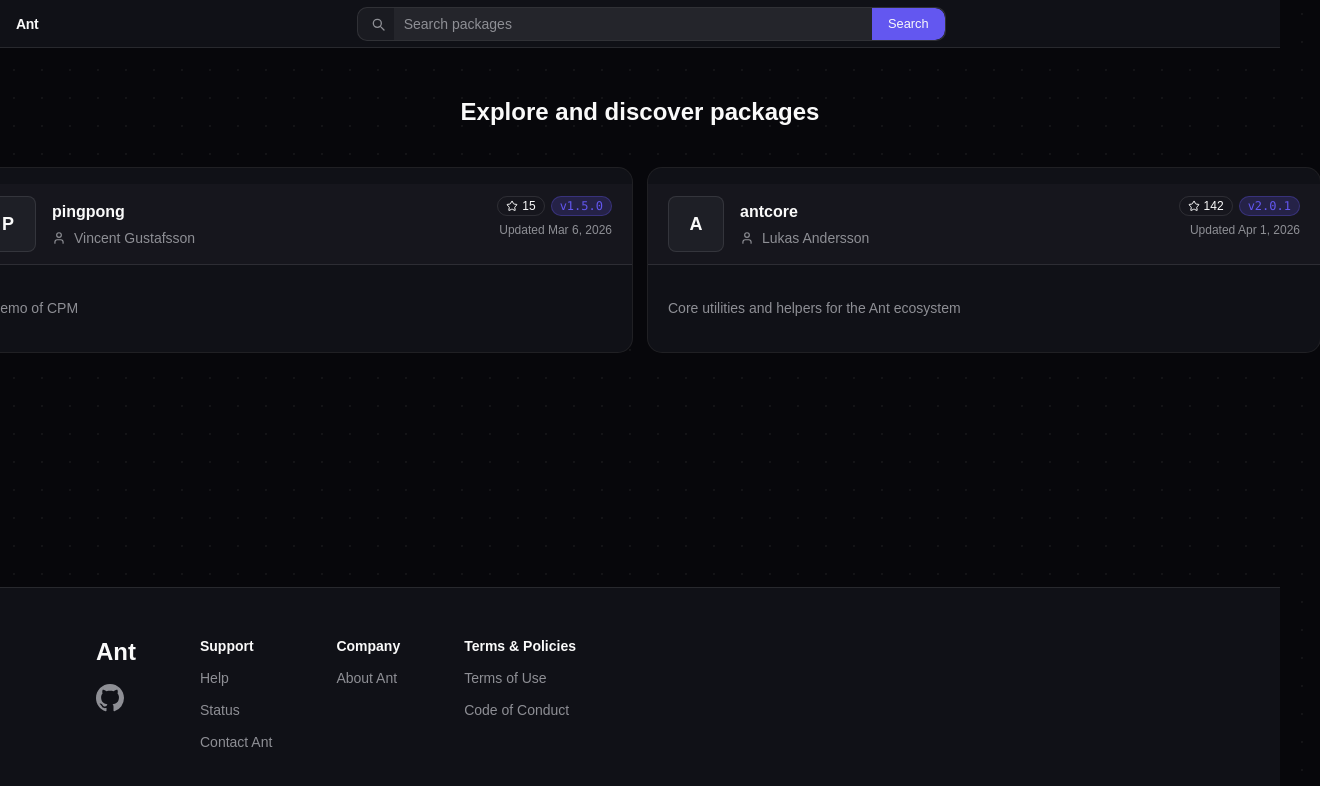
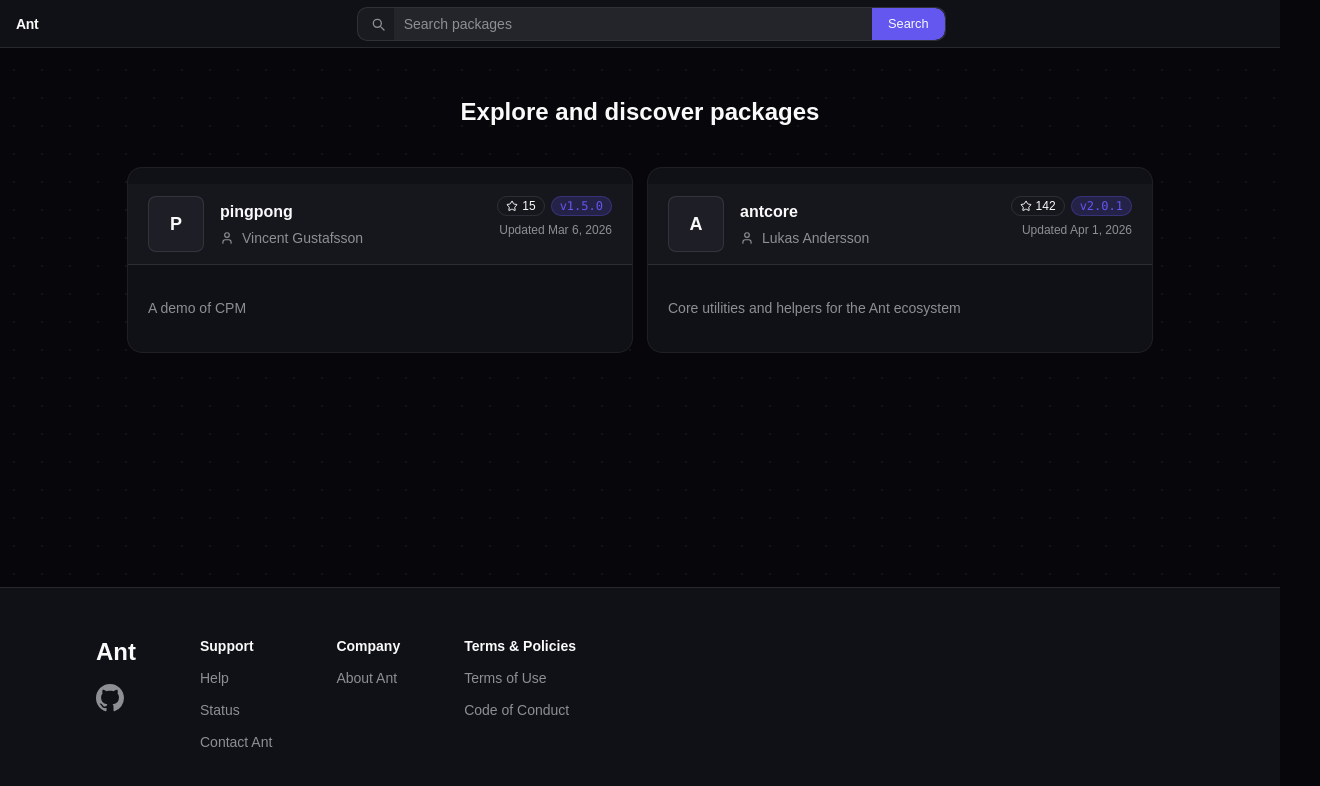
Before and after one commit to LukasErikss0n/ant-frontend, a Vue app: page /packages in a window 1280 px wide. Shown: the top 786 px of the page, 1320 px wide, since content can reach past the window. Built offline with nearby package versions, Linux system fonts and the light colour scheme.

Commit message:
Bug fix for Package

```diff
--- a/src/components/PackageCard.vue
+++ b/src/components/PackageCard.vue
@@ -1,14 +1,14 @@
 <template>
   <router-link :to="`/packages/${pkg.id}`" class="block">
     <Card
-      class="hover:bg-muted/30 transition-colors cursor-pointer overflow-hidden w-2xl"
+      class="hover:bg-muted/30 transition-colors cursor-pointer overflow-hidden w-full"
     >
       <!-- Card header row -->
       <div
         class="flex items-start justify-between gap-4 bg-muted/40 px-5 py-3 border-b border-border min-h-[80px]"
       >
         <!-- Logo + name + author -->
-        <div class="flex items-center gap-4 min-w-0">
+        <div class="flex items-center gap-4 min-w-0 overflow-hidden">
           <div
             class="w-14 h-14 rounded-md bg-muted flex items-center justify-center text-foreground font-bold text-lg shrink-0 border border-border"
           >
--- a/src/views/PackagesView.vue
+++ b/src/views/PackagesView.vue
@@ -1,17 +1,15 @@
 <template>
-  <div class="px-6 py-12">
+  <div class="px-6 py-12 flex flex-col items-center">
+    <div class="w-full" style="max-width: 64rem">
       <h1 class="text-2xl font-semibold text-foreground text-center mb-10">
         Explore and discover packages
       </h1>
       <p v-if="store.loading" class="text-muted-foreground text-sm text-center">
         Loading...
       </p>
-    <div
-      v-else
-      class="grid grid-cols-1 md:grid-cols-2 gap-4"
-      style="display: flex; justify-content: center"
-    >
+      <div v-else class="grid grid-cols-1 md:grid-cols-2 gap-4">
         <PackageCard v-for="pkg in store.packages" :key="pkg.id" :pkg="pkg" />
+      </div>
     </div>
   </div>
 </template>
```
Lines whose indentation alone changed are shown as unchanged.
